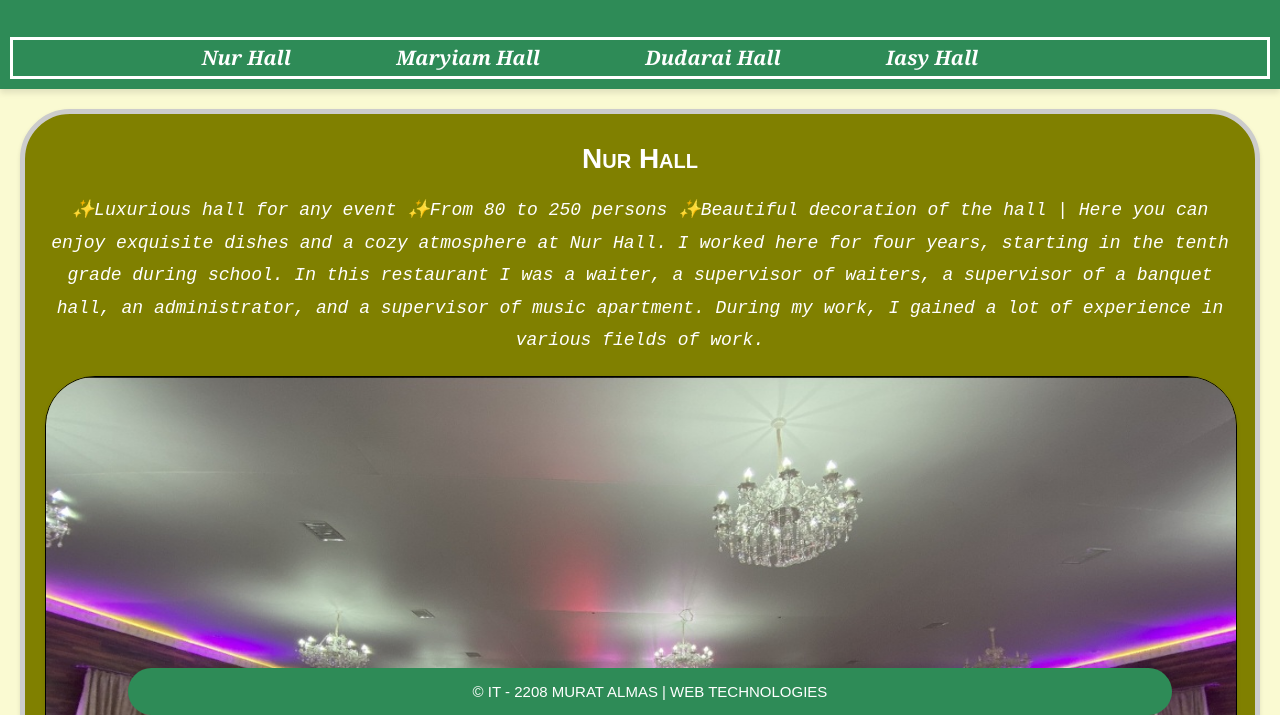
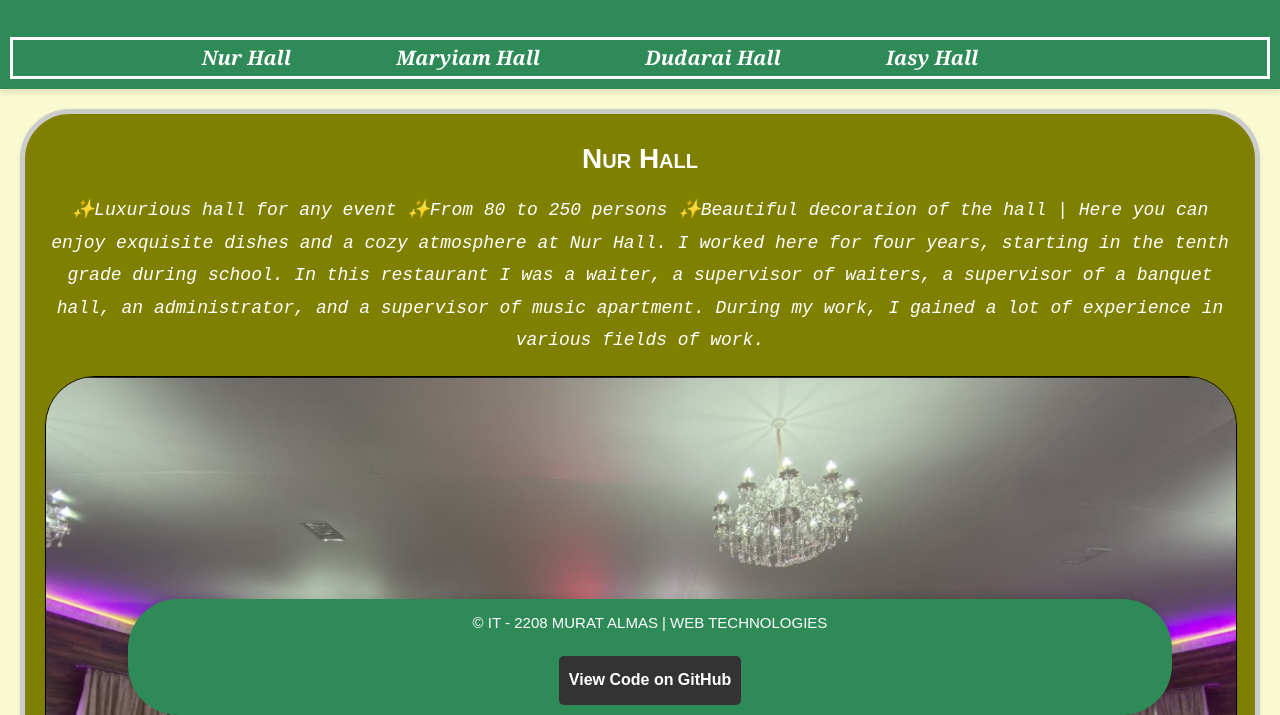
Before and after one commit to Almasmm/My-ex-job.web, a plain HTML site: page index.html in a window 1280 px wide. Shown: the part 85-800 px from the top of the page. Drawn offline with Linux system fonts and the light colour scheme.

Commit message:
Update index.html

```diff
--- a/index.html
+++ b/index.html
@@ -67,6 +67,7 @@
 
           <footer class="footer">
             <p class="footer-text">&copy; IT - 2208 MURAT ALMAS | WEB TECHNOLOGIES</p>
+            <a class="github-link" href="https://github.com/Almasmm/webProject/tree/main" target="_blank">View Code on GitHub</a>
           </footer>
         </body>
         </html>
```
